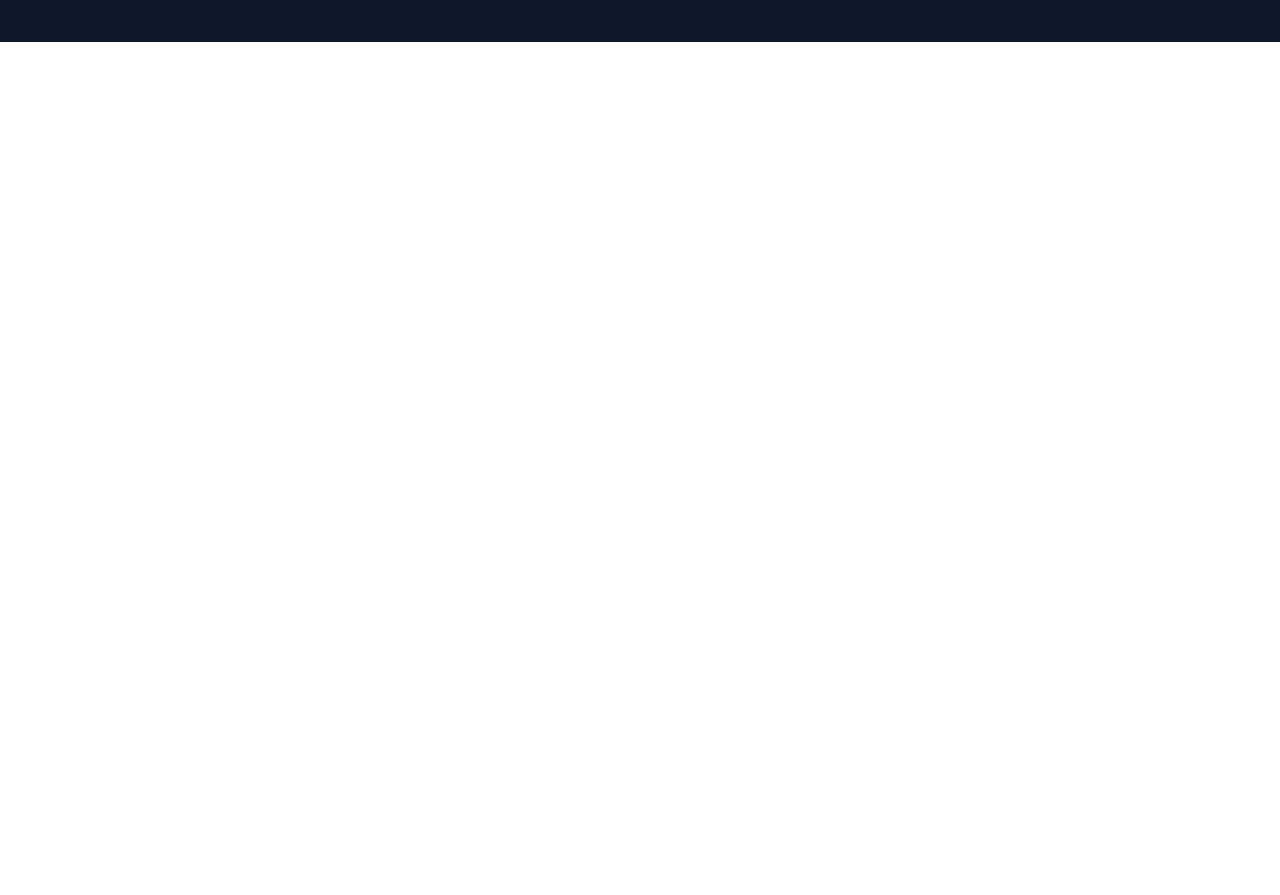
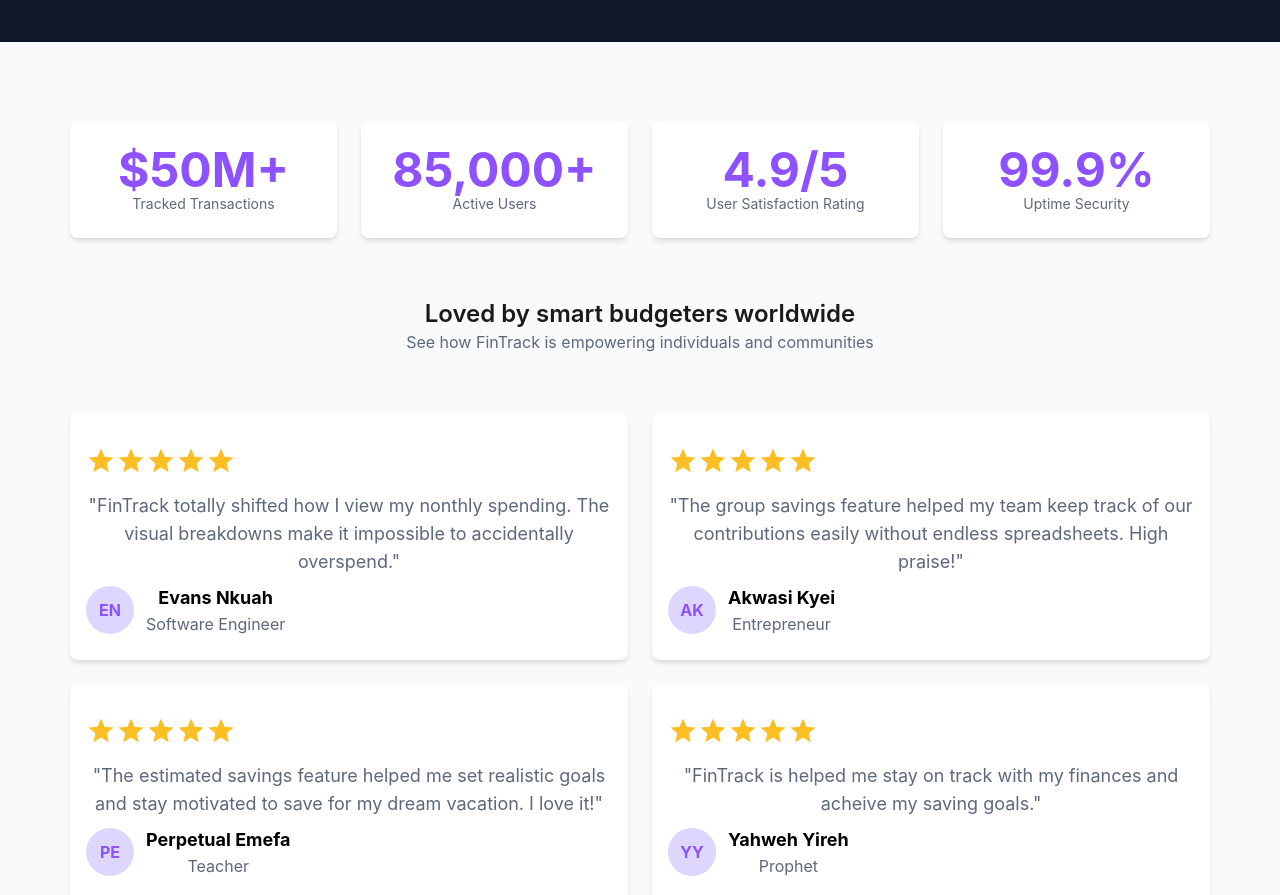
Before and after one commit to GodblessYankson/FinanceTracker, a React (Vite) app in the folder expensetracker/: page / in a window 1280 px wide. Shown: the part 1900-2795 px from the top of the page. Before the commit the page ends 1942 px from the top, so only its background shows below. Built offline with nearby package versions, Linux system fonts and the light colour scheme; no server answers.

Commit message:
Worked on  the testimonials

```diff
--- a/expensetracker/package.json
+++ b/expensetracker/package.json
@@ -14,6 +14,7 @@
     "@tailwindcss/vite": "^4.3.3",
     "firebase": "^12.17.1",
     "react": "^19.2.8",
+    "react-countup": "^6.5.3",
     "react-dom": "^19.2.8",
     "react-hook-form": "^7.80.0",
     "react-icons": "^5.7.0",
--- a/expensetracker/src/components/LandingPage/LandingPage.jsx
+++ b/expensetracker/src/components/LandingPage/LandingPage.jsx
@@ -3,6 +3,7 @@ import Navbar from '../Navbar'
 import Herosection from './Herosection'
 import Features from './Features'
 import Calculator from './Calculator'
+import TestimonialsTop from './TestimonialsTop'
 
 const LandingPage = () => {
   return (
@@ -18,6 +19,9 @@ const LandingPage = () => {
             <section className='bg-[#0f172a] w-full'>
               <Calculator />
             </section>
+            <section>
+              <TestimonialsTop />
+            </section>
         </div>
 
 
--- /dev/null
+++ b/expensetracker/src/components/LandingPage/TestimonialsTop.jsx
@@ -0,0 +1,63 @@
+import React from 'react';
+import { testimonialsDown, testimonialsTop } from '../../constant';
+
+const TestimonialsTop = () => {
+
+
+  return (
+    <div className='w-full bg-[#f8fafc] py-20'>
+      <div className='max-w-285 mx-auto '>
+        <div className='grid grid-cols-2 lg:grid-cols-4 gap-6'>
+        {testimonialsTop.map((testimonial) => (
+          <div key={testimonial.id} className='bg-white p-6 rounded-lg shadow-md text-center'>
+            <h3 className='purple font-bold text-4xl md:text-5xl'>{testimonial.title}</h3>
+            <p className='textcolor text-sm'>{testimonial.subtitle}</p>
+          </div>
+        ))}
+      </div>
+
+      {/* Testimonials down */}
+      <div>
+        <div className='text-center py-15'>
+          <p className='text-[#1a1a1a] font-semibold text-2xl'>Loved by smart budgeters worldwide</p>
+          <p className='textcolor'>See how FinTrack is empowering individuals and communities</p>
+        </div>
+        <div>
+          <div className='grid grid-cols-2 md:grid-cols-2 gap-6'>
+            {
+              testimonialsDown.map((testimonial) => {
+                const Icons = testimonial.icon
+                return (
+                  <div key={testimonial.id} className='bg-white px-4 py-6 rounded-lg shadow-md text-center'>
+                    <div className='flex py-2'>
+                      <Icons size={30}  className='text-[#fbbf24]' />
+                      <Icons size={30}  className='text-[#fbbf24]' />
+                      <Icons size={30}  className='text-[#fbbf24]' />
+                      <Icons size={30}  className='text-[#fbbf24]' />
+                      <Icons size={30}  className='text-[#fbbf24]' />
+                    </div>
+                    <div>
+                      <p className='textcolor text-lg py-2'>"{testimonial.subtitle}"</p>
+                      <div className='flex gap-3 items-center'>
+                        <div className='bg-violet-200 w-12 h-12 rounded-full flex items-center justify-center purple  font-bold' >
+                          <p>{testimonial.shortTitle}</p>
+                        </div>
+                        <div>
+                          <p className='font-bold text-lg'>{testimonial.name}</p>
+                          <p className='textcolor'>{testimonial.title}</p>
+                        </div>
+                      </div>
+                    </div>
+                  </div>
+                )
+              })
+            }
+          </div>
+        </div>
+      </div>
+      </div>
+    </div>
+  )
+}
+
+export default TestimonialsTop
--- a/expensetracker/src/constant/index.js
+++ b/expensetracker/src/constant/index.js
@@ -1,6 +1,6 @@
 import { FaChartPie } from "react-icons/fa";
 import { IoStatsChartSharp } from "react-icons/io5";
-import { MdOutlineNotificationsActive } from "react-icons/md";
+import { MdOutlineNotificationsActive, MdOutlineStar } from "react-icons/md";
 import { GoGoal } from "react-icons/go";
 import { FaShieldAlt } from "react-icons/fa";
 import { FcSmartphoneTablet } from "react-icons/fc";
@@ -71,3 +71,61 @@ export const feauturesIcons = [
         icon: FcSmartphoneTablet
     }
 ]
+
+export const testimonialsTop = [
+    {
+        id: 1,
+        title: "$50M+",
+        subtitle: "Tracked Transactions"
+    },
+    {
+        id: 2,
+        title: "85,000+",
+        subtitle: "Active Users"
+    },
+    {
+        id: 3,
+        title: "4.9/5",
+        subtitle: "User Satisfaction Rating"
+    },
+    {
+        id: 4,
+        title: "99.9%",
+        subtitle: "Uptime Security"
+    },
+]
+
+export const testimonialsDown = [
+    {
+        id: 1,
+        name: "Evans Nkuah ",
+        title: "Software Engineer",
+        shortTitle: "EN",
+        subtitle: "FinTrack totally shifted how I view my nonthly spending. The visual breakdowns make it impossible to accidentally overspend.",
+        icon: MdOutlineStar,
+    },
+    {
+        id: 2,
+        name: "Akwasi Kyei",
+        title: "Entrepreneur",
+        shortTitle: "AK",
+        subtitle: "The group savings feature helped my team keep track of our contributions easily without endless spreadsheets. High praise!",
+        icon: MdOutlineStar,
+    },
+    {
+        id: 3,
+        name: "Perpetual Emefa",
+        title: "Teacher",
+        shortTitle: "PE",
+        subtitle: "The estimated savings feature helped me set realistic goals and stay motivated to save for my dream vacation. I love it!",
+        icon: MdOutlineStar,
+    },
+    {
+        id: 4,
+        name: "Yahweh Yireh",
+        title: "Prophet",
+        shortTitle: "YY",
+        subtitle: "FinTrack is helped me stay on track with my finances and acheive my saving goals.",
+        icon: MdOutlineStar,
+    }
+]
```
Also changed, not shown: 2 other files (tests, documents, lock files or other folders).
